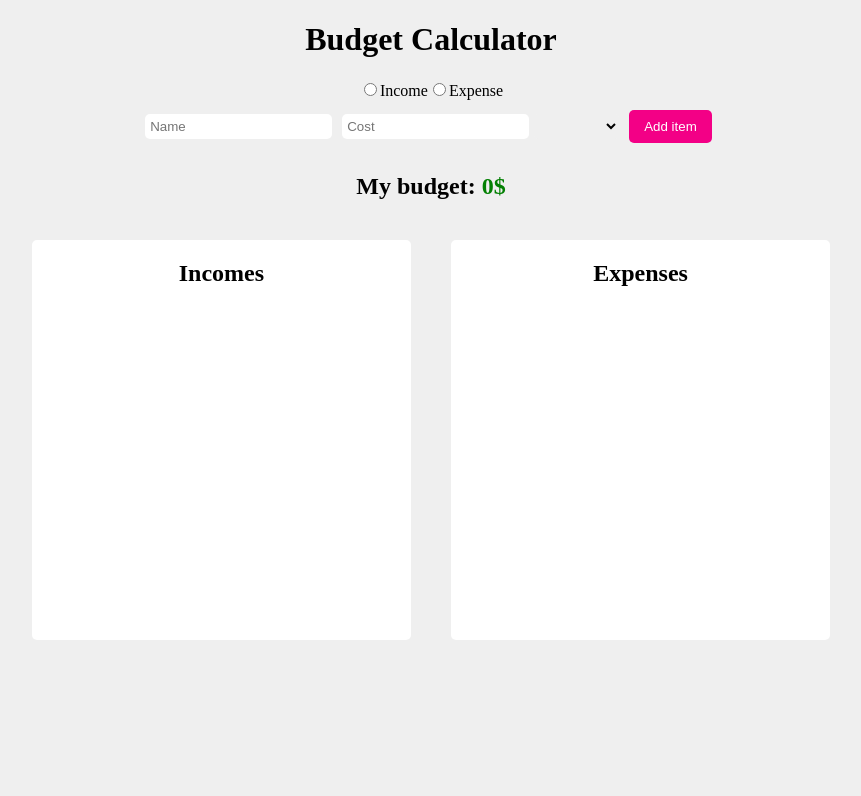
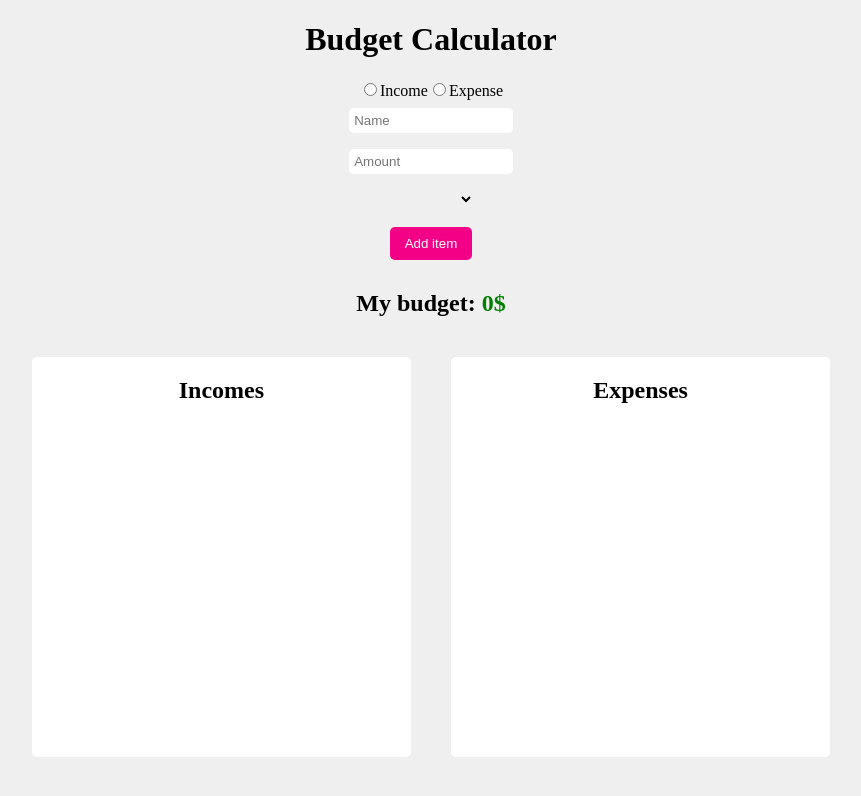
Before and after one commit to patrickw7/budget-app, a React (Create React App) app: page / in a window 1280 px wide. Shown: the top 796 px of the page, without its empty margins (209-1070 px from the left). Built offline with nearby package versions, Linux system fonts and the light colour scheme; a web font is replaced by a local one.

Commit message:
added react hook forms and code refactor of validation

```diff
--- a/package.json
+++ b/package.json
@@ -9,6 +9,7 @@
     "prop-types": "^15.7.2",
     "react": "^17.0.2",
     "react-dom": "^17.0.2",
+    "react-hook-form": "^7.18.0",
     "react-scripts": "4.0.3",
     "sass": "^1.43.2",
     "uuid": "^3.4.0",
--- a/src/App.css
+++ /dev/null
@@ -1,9 +0,0 @@
-.App {
-  font-family: Roboto, sans-serif;
-  text-align: center;
-  background-color: #efefef;
-}
-
-html {
-  background-color: #efefef;
-}
--- a/src/App.js
+++ b/src/App.js
@@ -1,13 +1,16 @@
+import React from 'react';
+
+import './App.scss';
 import Calculator from './components/Calculator';
-
-import './App.css';
+import Header from './components/Header';
 
 function App() {
   return (
     <div className='App'>
+      <Header>Budget Calculator</Header>
       <Calculator />
     </div>
   );
-}
+};
 
 export default App;
--- /dev/null
+++ b/src/App.scss
@@ -0,0 +1,11 @@
+@use './components/styles/variables.scss' as *;
+
+.App {
+  font-family: Roboto, sans-serif;
+  text-align: center;
+  background-color: $themeFirstColor;
+}
+
+html {
+  background-color: $themeFirstColor;
+}
--- a/src/components/Button/Button.js
+++ b/src/components/Button/Button.js
@@ -3,16 +3,15 @@ import PropTypes from 'prop-types';
 
 import './Button.scss';
 
-const Button = ({ handleClick, children }) => {
+const Button = ({ children, type }) => {
   return (
-    <button onClick={handleClick} className='confirmBtn'>
+    <button type={type} className='confirmBtn'>
       {children}
     </button>
   );
 };
 
 Button.propTypes = {
-handleClick: PropTypes.func,
 children: PropTypes.string
 };
 
--- a/src/components/Calculator/Calculator.js
+++ b/src/components/Calculator/Calculator.js
@@ -1,119 +1,66 @@
 import React, { useState, useRef, useEffect } from 'react';
-import useInput from '../hooks/UseInput';
 import { v4 as uuidv4 } from 'uuid';
+import { useForm } from 'react-hook-form';
 
 import './Calculator.scss';
-import Header from '../Header';
 import IncomesList from '../IncomesList';
 import ExpensesList from '../ExpensesList';
 import Budget from '../Budget';
 import Button from '../Button';
 
 const Calculator = () => {
-  const category = ['', 'Bills', 'Work', 'Home', 'Shopping', 'Savings'];
-  const [name, handleSetName, resetName] = useInput('');
-  const [cost, handleSetCost, resetCost] = useInput('');
-  const [option, handleSetOption, resetOption] = useInput('');
-  const [radioIncome, setRadioIncome] = useState(false);
-  const [radioExpense, setRadioExpense] = useState(false);
   const [sumOfBudget, setSumOfBudget] = useState(0);
   const [income, setIncome] = useState([]);
   const [expense, setExpenses] = useState([]);
   const budgetRef = useRef();
-  const [radioWarning, setRadioWarning] = useState(false);
-  const categoryWarningRef = useRef();
-  const costWarningRef = useRef();
-  const nameWarningRef = useRef();
-
-  const inputValidation = (addItem) => {
-    if (name === '') {
-      nameWarningRef.current.style.border = '2px solid red';
-    } else {
-      nameWarningRef.current.style.border = 'none';
-    }
-    if ((radioIncome && radioExpense) === false) {
-      setRadioWarning(true);
-    }
-    if (cost <= 0) {
-      costWarningRef.current.style.border = '2px solid red';
-    } else {
-      costWarningRef.current.style.border = 'none';
-    }
-    if (option === '') {
-      categoryWarningRef.current.style.border = '2px solid red';
-    } else {
-      categoryWarningRef.current.style.border = 'none';
-    }
-    if (
-      name !== '' &&
-      (radioIncome || radioExpense) !== false &&
-      cost > 0 &&
-      option !== ''
-    ) {
-      setRadioWarning(false);
-      addItem();
-    }
+  const {
+    register,
+    handleSubmit,
+    reset,
+    formState: { errors },
+  } = useForm();
+  const category = ['', 'Bills', 'Work', 'Home', 'Shopping', 'Savings'];
+  const budgetStateColor = {
+    plus: '#038003',
+    minus: '#e74c3c'
   };
 
-  const handleRadioIncome = () => {
-    setRadioIncome('incomes');
-    setRadioExpense(false);
-  };
-
-  const handleRadioExpense = () => {
-    setRadioExpense('expenses');
-    setRadioIncome(false);
-  };
-
-  const handleBudgetValueColor = () => {
-    if (sumOfBudget >= 0) {
-      budgetRef.current.style.color = '#038003';
-    } else {
-      budgetRef.current.style.color = '#e74c3c';
-    }
-  };
-
-  const handleResetInputs = () => {
-    resetName('');
-    resetCost('');
-    resetOption('');
-    setRadioIncome(false);
-    setRadioExpense(false);
-  };
-
-  const addIncomeItem = () => {
+  const addIncomeItem = (data) => {
+    const { budgetItemType, name, amount, category } = data;
+    const itemID = uuidv4();
     const incomeItem = {
-      id: uuidv4(),
-      type: radioIncome,
+      id: itemID,
+      type: budgetItemType,
       name: name,
-      amount: parseInt(cost, 10),
-      category: option,
+      amount: parseInt(amount, 10),
+      category: category,
     };
     setSumOfBudget(sumOfBudget + incomeItem.amount);
     setIncome([...income, incomeItem]);
-    handleResetInputs();
   };
 
-  const addExpenseItem = () => {
+  const addExpenseItem = (data) => {
+    const { budgetItemType, name, amount, category } = data;
+    const itemID = uuidv4();
     const expenseItem = {
-      id: uuidv4(),
-      type: radioExpense,
+      id: itemID,
+      type: budgetItemType,
       name: name,
-      amount: parseInt(-cost, 10),
-      category: option,
+      amount: parseInt(-amount, 10),
+      category: category,
     };
     setSumOfBudget(sumOfBudget + expenseItem.amount);
     setExpenses([...expense, expenseItem]);
-    handleResetInputs();
   };
 
-  const handleAddItem = (e) => {
-    e.preventDefault();
-    if (radioIncome === 'incomes') {
-      inputValidation(addIncomeItem);
+  const handleAddNewItem = (data) => {
+    const itemType = data.budgetItemType;
+    if (itemType === 'income') {
+      addIncomeItem(data);
     } else {
-      inputValidation(addExpenseItem);
+      addExpenseItem(data);
     }
+    reset();
   };
 
   const handleDeleteIncome = (id) => {
@@ -130,71 +77,85 @@ const Calculator = () => {
     setSumOfBudget(sumOfBudget - newSum.amount);
   };
 
+  const handleBudgetValueColor = () => {
+    if (sumOfBudget >= 0) {
+      budgetRef.current.style.color = budgetStateColor.plus;
+    } else {
+      budgetRef.current.style.color = budgetStateColor.minus;
+    }
+  };
+
   useEffect(() => {
     handleBudgetValueColor();
   });
 
   return (
-    <React.Fragment>
-      <Header />
     <div>
+      <form onSubmit={handleSubmit(handleAddNewItem)}>
       <div>
         <label className='radioLabel'>
           <input
             type='radio'
-              value={radioIncome}
-              checked={radioIncome}
-              onChange={handleRadioIncome}
+            value='income'
+            {...register('budgetItemType', { required: true })}
           />
           Income
         </label>
         <label className='radioLabel'>
           <input
             type='radio'
-              value={radioExpense}
-              checked={radioExpense}
-              onChange={handleRadioExpense}
+            value='expense'
+            {...register('budgetItemType', { required: true })}
           />
           Expense
         </label>
-          {radioWarning === true ? (
-            <p className='warning'>This field is required</p>
-          ) : null}
+        {errors.budgetItemType && (
+          <p className='warning'>Please choose type of item</p>
+        )}
         </div>
-        <div className='inputsContainer'>
         <input
           className='budgetInput'
-            value={name}
-            onChange={handleSetName}
           type='text'
           placeholder='Name'
-            ref={nameWarningRef}
+          {...register('name', {
+            required: true,
+            maxLength: 32
+          })}
         />
+        {errors?.name?.type === 'required' && (
+          <p className='warning'>This field is required</p>
+        )}
+        {errors?.name?.type === 'maxLength' && (
+          <p className='warning'>Name cannot exceed 32 characters</p>
+        )}
         <input
           className='budgetInput'
-            value={cost}
-            onChange={handleSetCost}
           type='number'
-            placeholder='Cost'
-            ref={costWarningRef}
+          placeholder='Amount'
+          {...register('amount', { required: true, min: 1 })}
         />
+        {errors.amount && (
+          <p className='warning'>
+            The value of the field needs to be higher than 0
+          </p>
+        )}
         <select
           className='categoryList'
           name='category'
-            value={option}
-            onChange={handleSetOption}
-            onBlur={handleSetOption}
-            ref={categoryWarningRef}
+          {...register('category', { required: true })}
         >
           {category.map((category, i) => (
-              <option key={i} value={category}>
+            <option key={`cat-${i}`} value={category}>
               {category}
             </option>
           ))}
         </select>
-          <Button handleClick={handleAddItem}>Add item</Button>
-        </div>
-      </div>
+        {errors.category && (
+          <p className='warning'>Choose category from the list!</p>
+        )}
+        <Button type='submit'>Add item</Button>
+      </form>
+
       <Budget ref={budgetRef} sumOfBudget={sumOfBudget} />
       <div className='listsContainer'>
         <IncomesList income={income} handleDeleteIncome={handleDeleteIncome} />
@@ -203,7 +164,7 @@ const Calculator = () => {
           handleDeleteExpense={handleDeleteExpense}
         />
       </div>
-    </React.Fragment>
+    </div>
   );
 };
 
--- a/src/components/Calculator/Calculator.scss
+++ b/src/components/Calculator/Calculator.scss
@@ -1,4 +1,9 @@
 @use '../styles/variables.scss' as *;
+
+form {
+  display: flex;
+  flex-direction: column;
+  align-items: center;
 
   .radioLabel {
     font-family: 'Rammetto One', cursive;
@@ -8,7 +13,8 @@
     padding: 5px;
     border: 0;
     border-radius: 5px;
-  margin: 5px;
+    margin: 8px;
+    width: 12vw;
   }
 
   .categoryList {
@@ -16,6 +22,14 @@
     padding: 4px;
     border: none;
     border-radius: 5px;
+    margin: 5px 0;
+  }
+
+  .warning {
+    color: $mainRed;
+    margin: 0;
+  }
+
 }
 
 .listsContainer {
@@ -24,14 +38,3 @@
   width: 100%;
   min-height: 50%;
 }
-
-.warning {
-  color: $mainRed;
-  margin: 0;
-}
-
-.inputsContainer {
-  display: flex;
-  align-items: center;
-  justify-content: center;
-}
--- a/src/components/ExpensesItem/ExpensesItem.js
+++ b/src/components/ExpensesItem/ExpensesItem.js
@@ -5,6 +5,7 @@ import './ExpenseItem.scss';
 
 const ExpensesItem = ({ expense, handleDeleteExpense }) => {
   const { id, name, amount, category } = expense;
+  const handleDeleteItem = () => handleDeleteExpense(id);
 
   return (
     <React.Fragment>
@@ -12,7 +13,7 @@ const ExpensesItem = ({ expense, handleDeleteExpense }) => {
         <h3>{name}</h3>
         <span>{amount}$</span>
         <span>Category: {category}</span>
-        <button onClick={() => handleDeleteExpense(id)}>Delete</button>
+        <button onClick={handleDeleteItem}>Delete</button>
       </div>
     </React.Fragment>
   );
--- a/src/components/IncomesItem/IncomesItem.js
+++ b/src/components/IncomesItem/IncomesItem.js
@@ -5,6 +5,7 @@ import './IncomesItem.scss';
 
 const IncomesItem = ({ income, handleDeleteIncome }) => {
   const { id, name, amount, category } = income;
+  const handleDeleteItem = () => handleDeleteIncome(id);
 
   return (
     <React.Fragment>
@@ -12,7 +13,7 @@ const IncomesItem = ({ income, handleDeleteIncome }) => {
         <h3>{name}</h3>
         <span>{amount}$</span>
         <span>Category: {category}</span>
-        <button onClick={() => handleDeleteIncome(id)}>Delete</button>
+        <button onClick={handleDeleteItem}>Delete</button>
       </div>
     </React.Fragment>
   );
--- a/src/components/hooks/UseInput.js
+++ /dev/null
@@ -1,15 +0,0 @@
-import { useState } from 'react';
-
-const useInput = (initialValue) => {
-  const [value, setValue] = useState(initialValue);
-
-  const reset = () => {
-    setValue(initialValue);
-  };
-  const handleClick = (e) => {
-    setValue(e.target.value);
-  };
-
-  return [value, handleClick, reset];
-};
-export default useInput;
```
Also changed, not shown: src/components/Header/Header.js (+9 -4 lines), 2 other files (tests, documents, lock files or other folders). Lines whose indentation alone changed are shown as unchanged.
